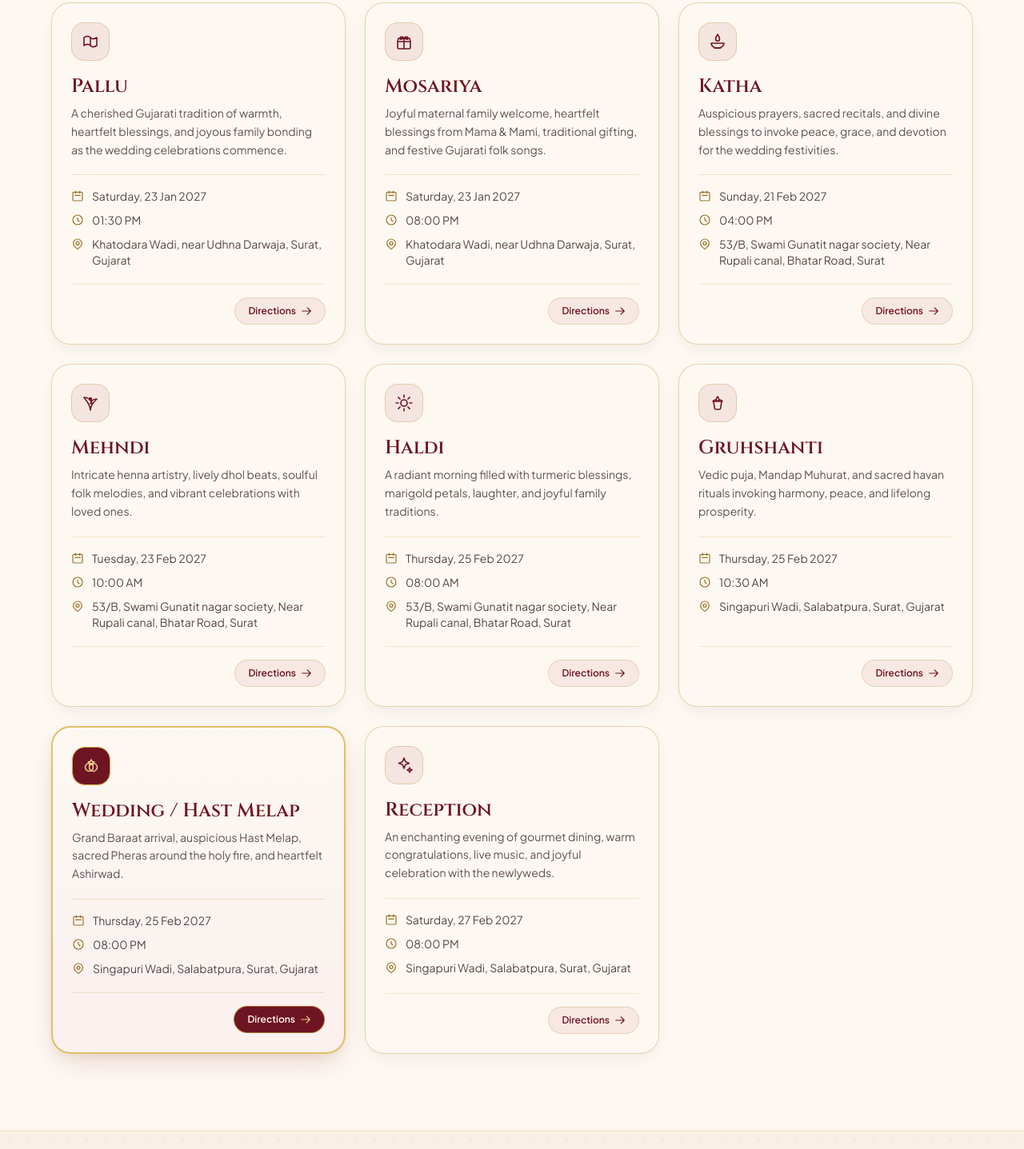
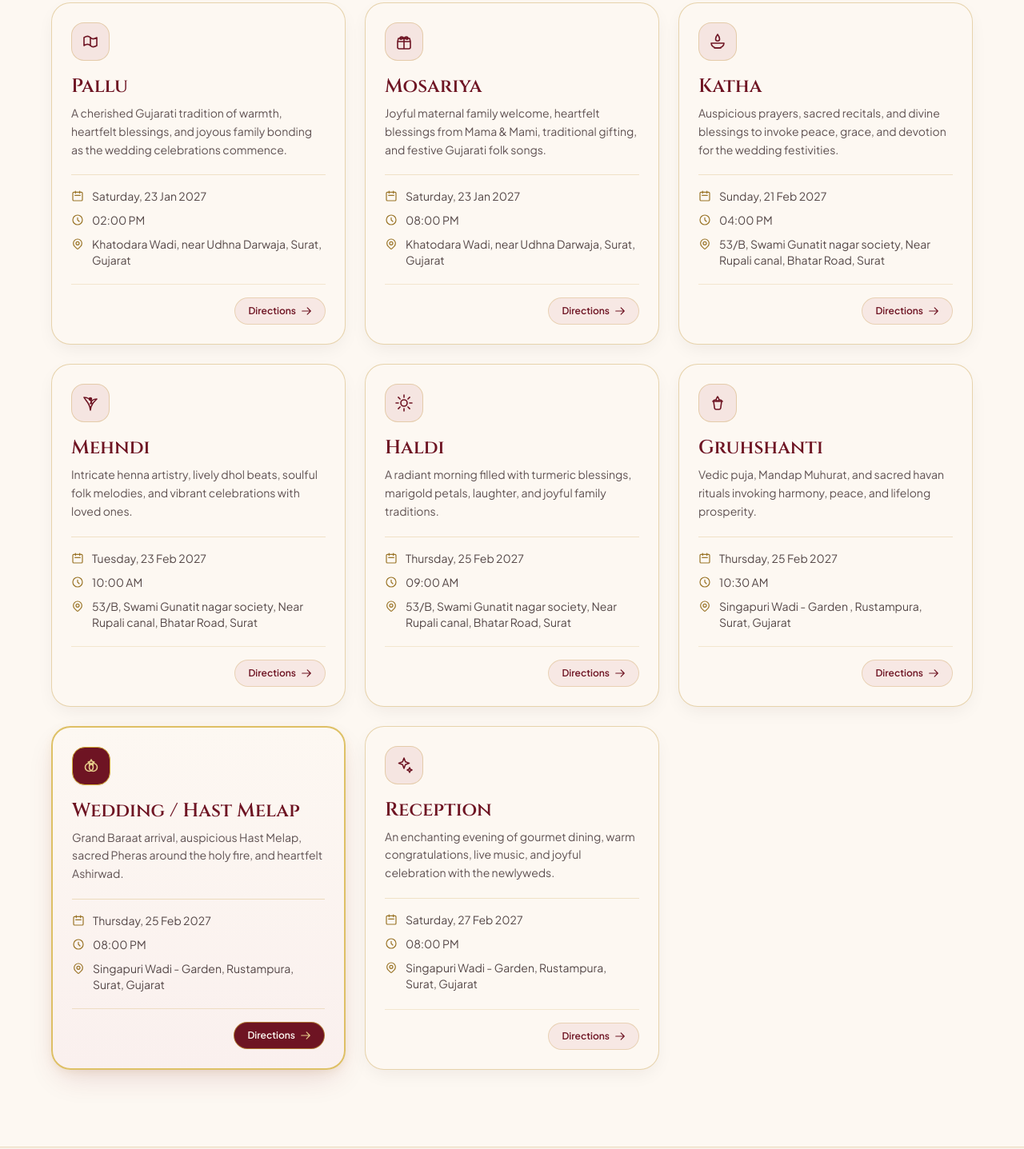
Before and after one commit to Madhav0127/Wedding, a plain HTML site: page index.html in a window 1280 px wide. Shown: the part 2543-3980 px from the top of the page at 80% size. Drawn offline with nearby package versions, Linux system fonts and the light colour scheme.

Commit message:
Update event times and location in index.html

```diff
--- a/index.html
+++ b/index.html
@@ -424,7 +424,7 @@
               </div>
               <div class="flex items-center gap-2.5">
                 <svg class="w-4 h-4 text-gold-dark shrink-0" fill="none" stroke="currentColor" stroke-width="1.8" viewBox="0 0 24 24"><path stroke-linecap="round" stroke-linejoin="round" d="M12 8v4l3 3m6-3a9 9 0 11-18 0 9 9 0 0118 0z"/></svg>
-                <span>01:30 PM</span>
+                <span>02:00 PM</span>
               </div>
               <!-- EDIT LOCATION HERE -->
               <div class="flex items-start gap-2.5">
@@ -601,7 +601,7 @@
               </div>
               <div class="flex items-center gap-2.5">
                 <svg class="w-4 h-4 text-gold-dark shrink-0" fill="none" stroke="currentColor" stroke-width="1.8" viewBox="0 0 24 24"><path stroke-linecap="round" stroke-linejoin="round" d="M12 8v4l3 3m6-3a9 9 0 11-18 0 9 9 0 0118 0z"/></svg>
-                <span>08:00 AM</span>
+                <span>09:00 AM</span>
               </div>
               <!-- EDIT LOCATION HERE -->
               <div class="flex items-start gap-2.5">
@@ -651,7 +651,7 @@
               <!-- EDIT LOCATION HERE -->
               <div class="flex items-start gap-2.5">
                 <svg class="w-4 h-4 text-gold-dark shrink-0 mt-0.5" fill="none" stroke="currentColor" stroke-width="1.8" viewBox="0 0 24 24"><path stroke-linecap="round" stroke-linejoin="round" d="M17.657 16.657L13.414 20.9a2 2 0 01-2.828 0l-4.243-4.243a8 8 0 1111.314 0z"/><path stroke-linecap="round" stroke-linejoin="round" d="M15 11a3 3 0 11-6 0 3 3 0 016 0z"/></svg>
-                <span>Singapuri Wadi, Salabatpura, Surat, Gujarat</span>
+                <span>Singapuri Wadi - Garden , Rustampura, Surat, Gujarat</span>
               </div>
             </div>
           </div>
@@ -696,7 +696,7 @@
               <!-- EDIT LOCATION HERE -->
               <div class="flex items-start gap-2.5">
                 <svg class="w-4 h-4 text-gold-dark shrink-0 mt-0.5" fill="none" stroke="currentColor" stroke-width="1.8" viewBox="0 0 24 24"><path stroke-linecap="round" stroke-linejoin="round" d="M17.657 16.657L13.414 20.9a2 2 0 01-2.828 0l-4.243-4.243a8 8 0 1111.314 0z"/><path stroke-linecap="round" stroke-linejoin="round" d="M15 11a3 3 0 11-6 0 3 3 0 016 0z"/></svg>
-                <span>Singapuri Wadi, Salabatpura, Surat, Gujarat</span>
+                <span>Singapuri Wadi - Garden, Rustampura, Surat, Gujarat</span>
               </div>
             </div>
           </div>
@@ -740,7 +740,7 @@
               <!-- EDIT LOCATION HERE -->
               <div class="flex items-start gap-2.5">
                 <svg class="w-4 h-4 text-gold-dark shrink-0 mt-0.5" fill="none" stroke="currentColor" stroke-width="1.8" viewBox="0 0 24 24"><path stroke-linecap="round" stroke-linejoin="round" d="M17.657 16.657L13.414 20.9a2 2 0 01-2.828 0l-4.243-4.243a8 8 0 1111.314 0z"/><path stroke-linecap="round" stroke-linejoin="round" d="M15 11a3 3 0 11-6 0 3 3 0 016 0z"/></svg>
-                <span>Singapuri Wadi, Salabatpura, Surat, Gujarat</span>
+                <span>Singapuri Wadi - Garden, Rustampura, Surat, Gujarat</span>
               </div>
             </div>
           </div>
```
